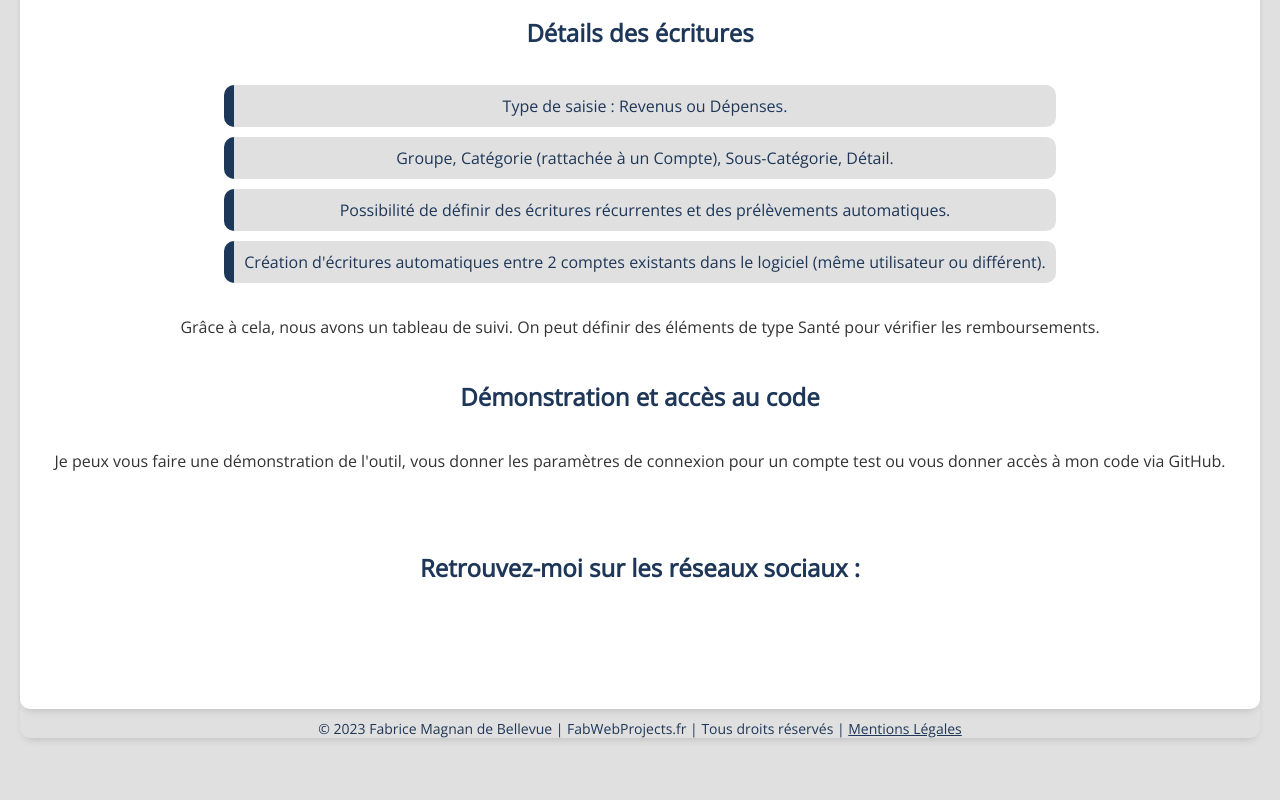
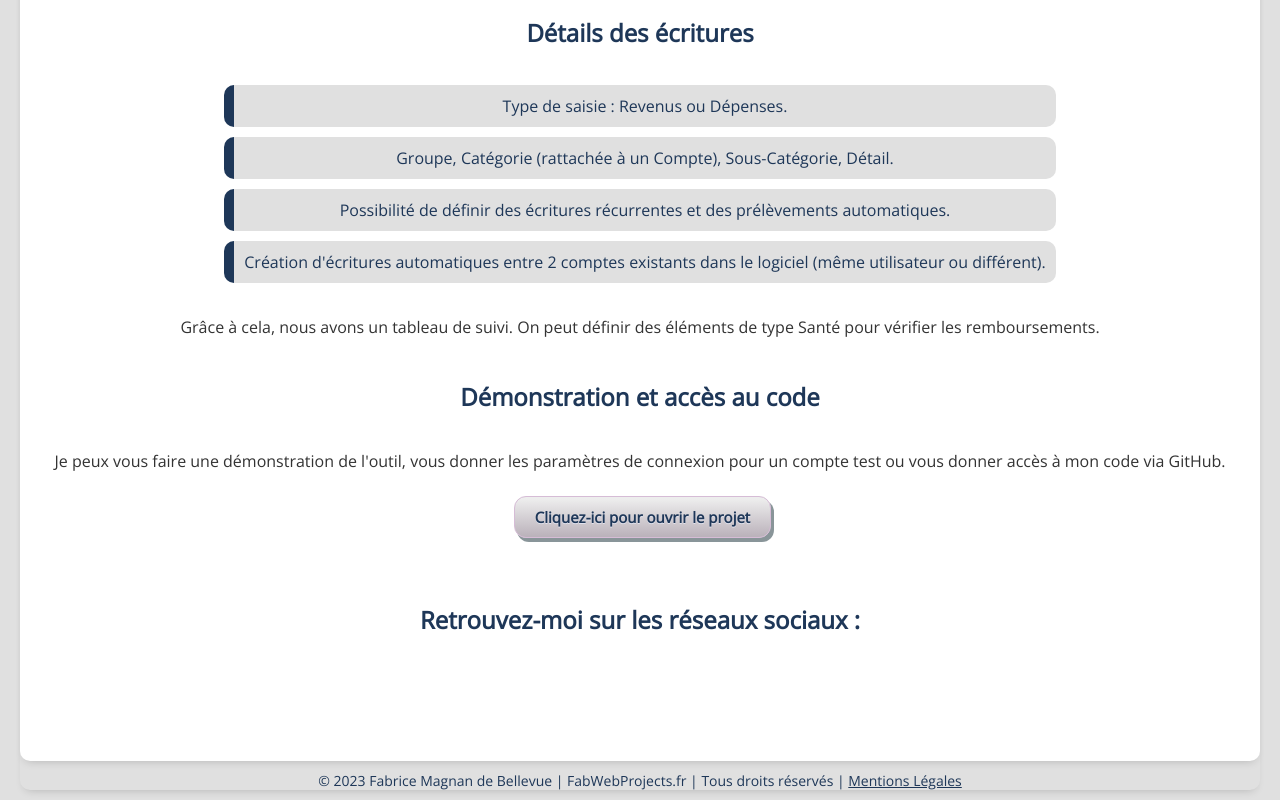
Before and after one commit to FabriceDevPro/PortfolioPro, a React (Vite) app: page /ProjetPerso in a window 1280 px wide. Shown: the part 1156-1956 px from the top of the page. Before the commit the page ends 1904 px from the top, so only its background shows below. Built offline with nearby package versions, Linux system fonts and the light colour scheme; some icons are missing.

Commit message:
oublie bouton projet perso

```diff
--- a/src/pages/personnel/ProjetPerso.jsx
+++ b/src/pages/personnel/ProjetPerso.jsx
@@ -44,6 +44,9 @@ const ProjetPerso = () => {
         <p>{"Grâce à cela, nous avons un tableau de suivi. On peut définir des éléments de type Santé pour vérifier les remboursements."}</p>
         <h2>Démonstration et accès au code</h2>
         <p>{"Je peux vous faire une démonstration de l'outil, vous donner les paramètres de connexion pour un compte test ou vous donner accès à mon code via GitHub."}</p>
+        <a className="bouton-projet" href="https://fabwebprojects.fr/Mon_Budget_Perso/connexion.php" target="_blank" rel="noreferrer">
+          Cliquez-ici pour ouvrir le projet
+        </a>
       </section>
       <Social />
     </div>
```
